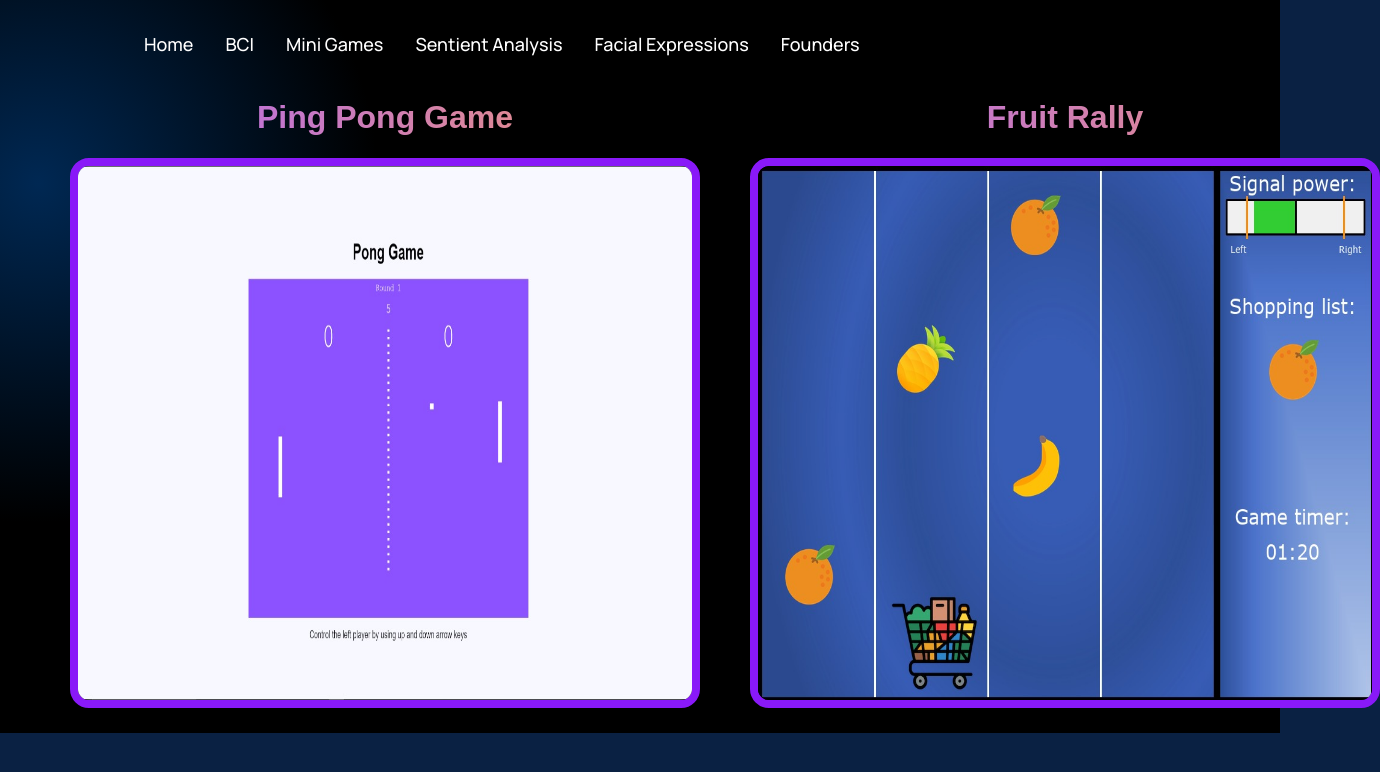
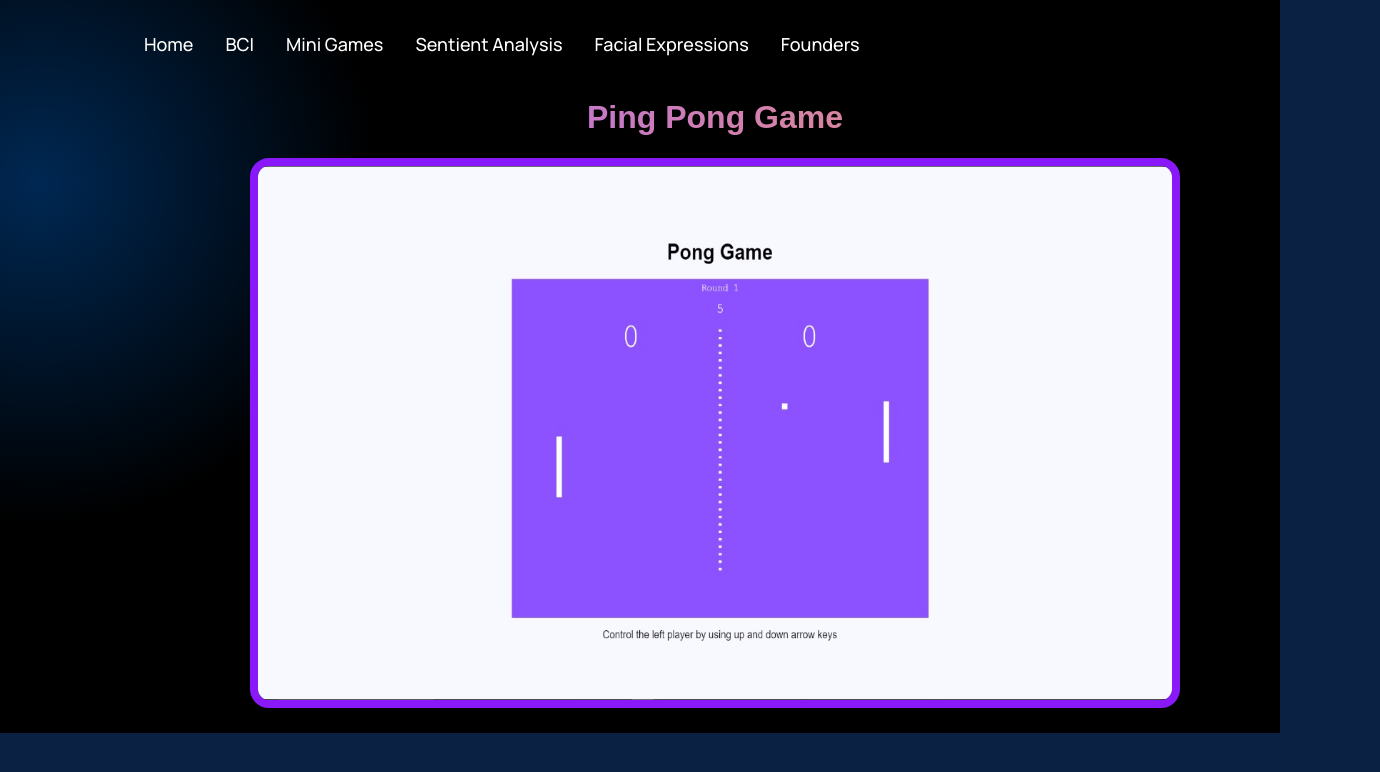
Before and after one commit to sagargarg0410/BrainComputerInterface, a React (Create React App) app in the folder Website/: page /Games in a window 1280 px wide. Shown: the top 772 px of the page, 1380 px wide, since content can reach past the window. Built offline with nearby package versions, Linux system fonts and the light colour scheme.

Commit message:
Joyeeta pls leave

```diff
--- a/Website/src/pages/minigame/Minigame.css
+++ b/Website/src/pages/minigame/Minigame.css
@@ -1,6 +1,6 @@
 .pingContainer{
     display: flex;
-    padding-left: 20px;
+    padding-left: 200px;
     flex-direction: row;
     align-items: center;
 }
@@ -9,7 +9,7 @@
     border: 1px solid #8919f8;
     border-radius: 19px;
     border-width: 8px;
-    width: 630px;
+    width: 930px;
     height: 550px;
     transition: transform .3s;
 }
--- a/Website/src/pages/minigame/Minigame.jsx
+++ b/Website/src/pages/minigame/Minigame.jsx
@@ -11,11 +11,6 @@ const MiniGames =()=>{
             <br></br>
         <img   src= {pingpongimage} alt="no img"/>
         </div>
-        <div className="pingimg">
-            <h1 className="gradient__text">Fruit Rally</h1>
-            <br></br>
-        <img   src= {FruitRally} alt="no img"/>
-        </div>
         </div>
     )
 }
```
